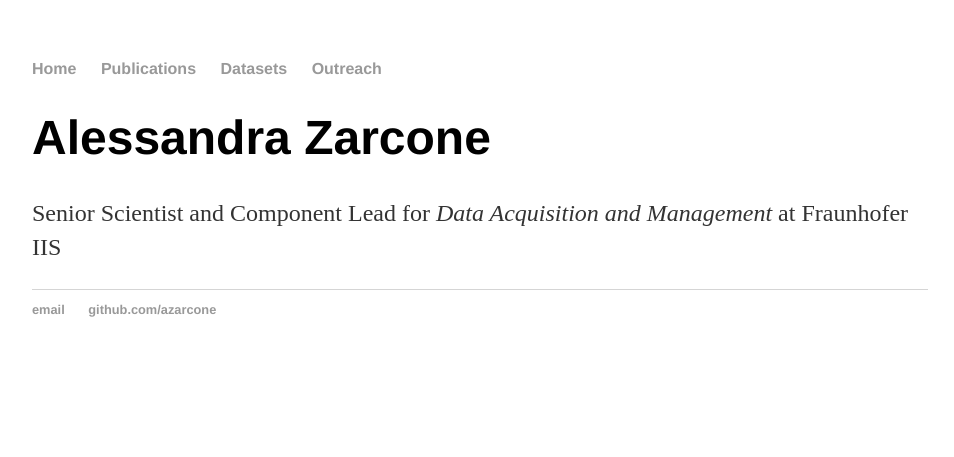
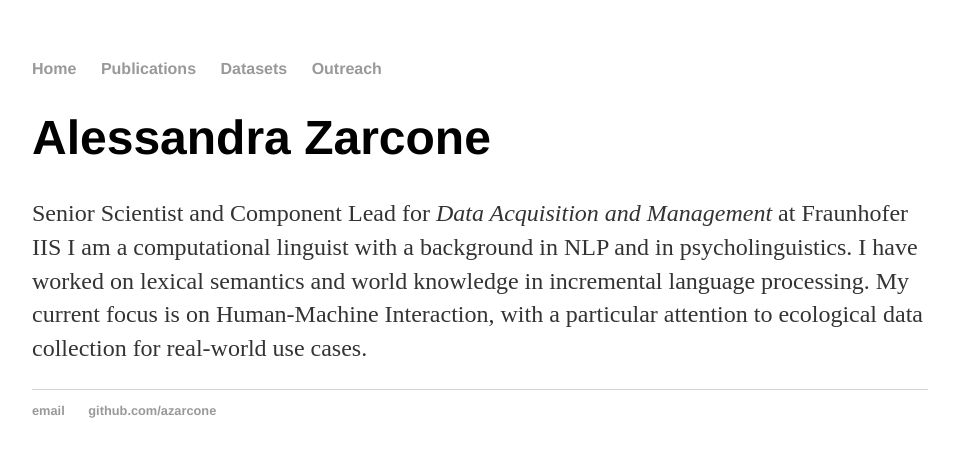
Before and after one commit to azarcone/azarcone_old.github.io, a Jekyll site: the page built from index.html, in a window 1280 px wide. Shown: the top 457 px of the page, without its empty margins (160-1114 px from the left). Built offline with Jekyll 4.4.1, drawn with Linux system fonts in a browser that asks for light colours.

Commit message:
Update index.html

```diff
--- a/index.html
+++ b/index.html
@@ -4,5 +4,13 @@ title: Alessandra Zarcone
 ---
 <div class="blurb">
 	<h1>Alessandra Zarcone</h1>
-	<p>Senior Scientist and Component Lead for <em>Data Acquisition and Management</em> at Fraunhofer IIS</p>
-</div><!-- /.blurb -->
+	<p>Senior Scientist and Component Lead for <em>Data Acquisition and Management</em> at Fraunhofer IIS
+
+	I am a computational linguist with a background in NLP and in psycholinguistics. I have worked on
+	lexical semantics and world knowledge in incremental language processing. My current focus is on
+	Human-Machine Interaction, with a particular attention to ecological data collection for real-world
+	use cases.</p>
+
+
+
+															 </div><!-- /.blurb -->
```
